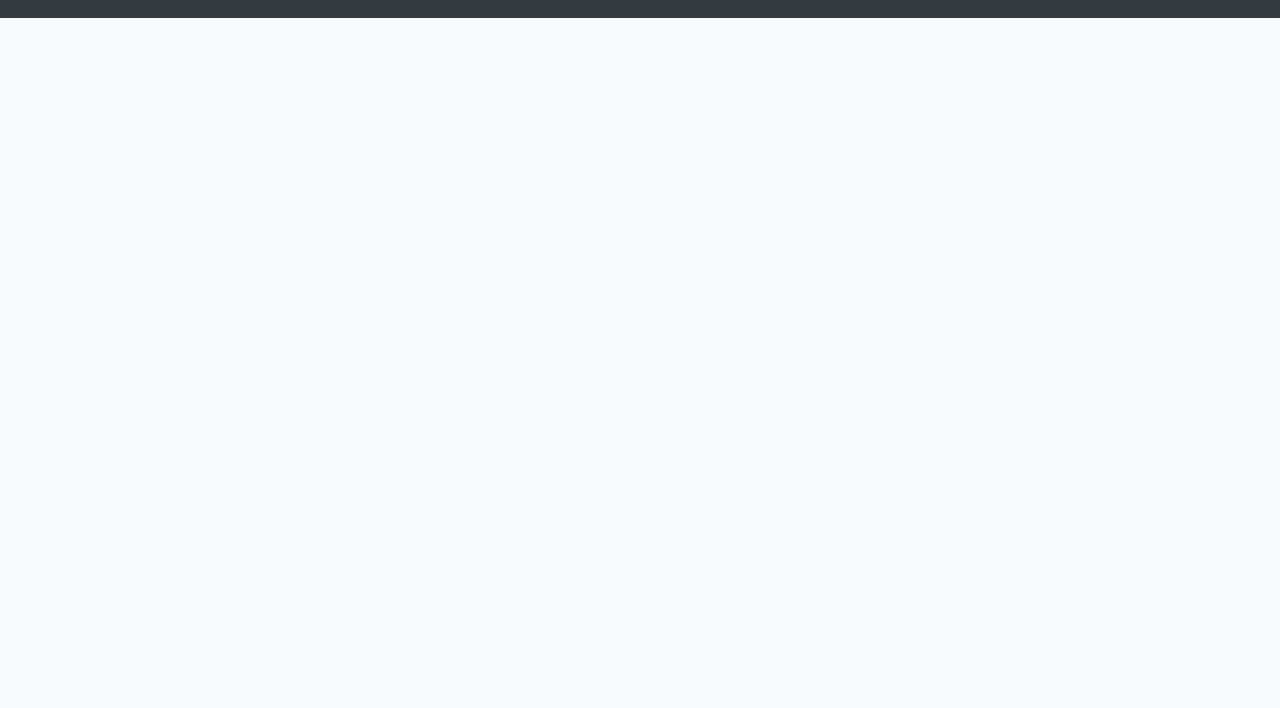
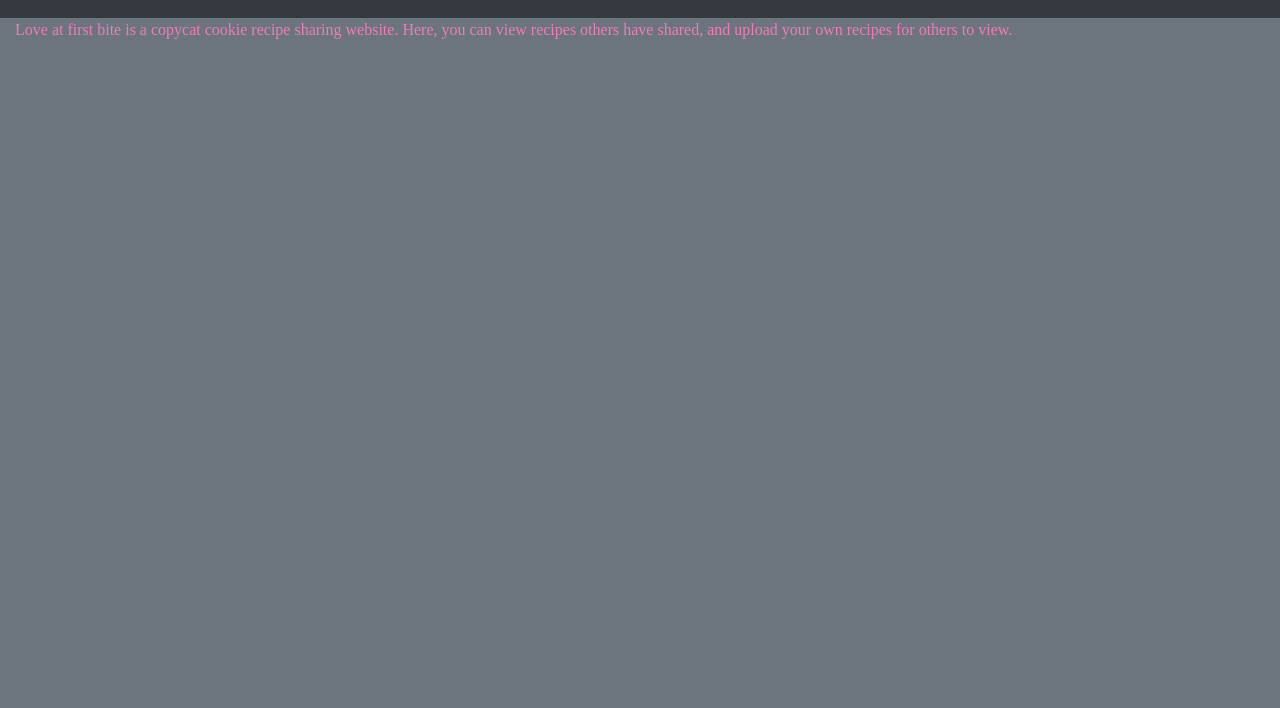
Before and after one commit to kaiyastone/startup, a plain HTML site: page about.html in a window 1280 px wide. Shown: the part 107-815 px from the top of the page. Drawn offline with nearby package versions, Linux system fonts and the light colour scheme.

Commit message:
working on the about page

```diff
--- a/account.html
+++ b/about.html
@@ -29,8 +29,13 @@
             </nav>
         </header>
 
-        <main class="container-fluid bg-light text-muted">
-
+        <main class="container-fluid bg-secondary text-muted">
+            <div class="about">
+                <p>
+                    Love at first bite is a copycat cookie recipe sharing website.
+                    Here, you can view recipes others have shared, and upload your own recipes for others to view.
+                </p>
+            </div>
         </main>
     </body>
 
```
Also changed, not shown: home.html (+1 -1 lines), index.html (+1 -1 lines), main.css (line endings or trailing spaces).
